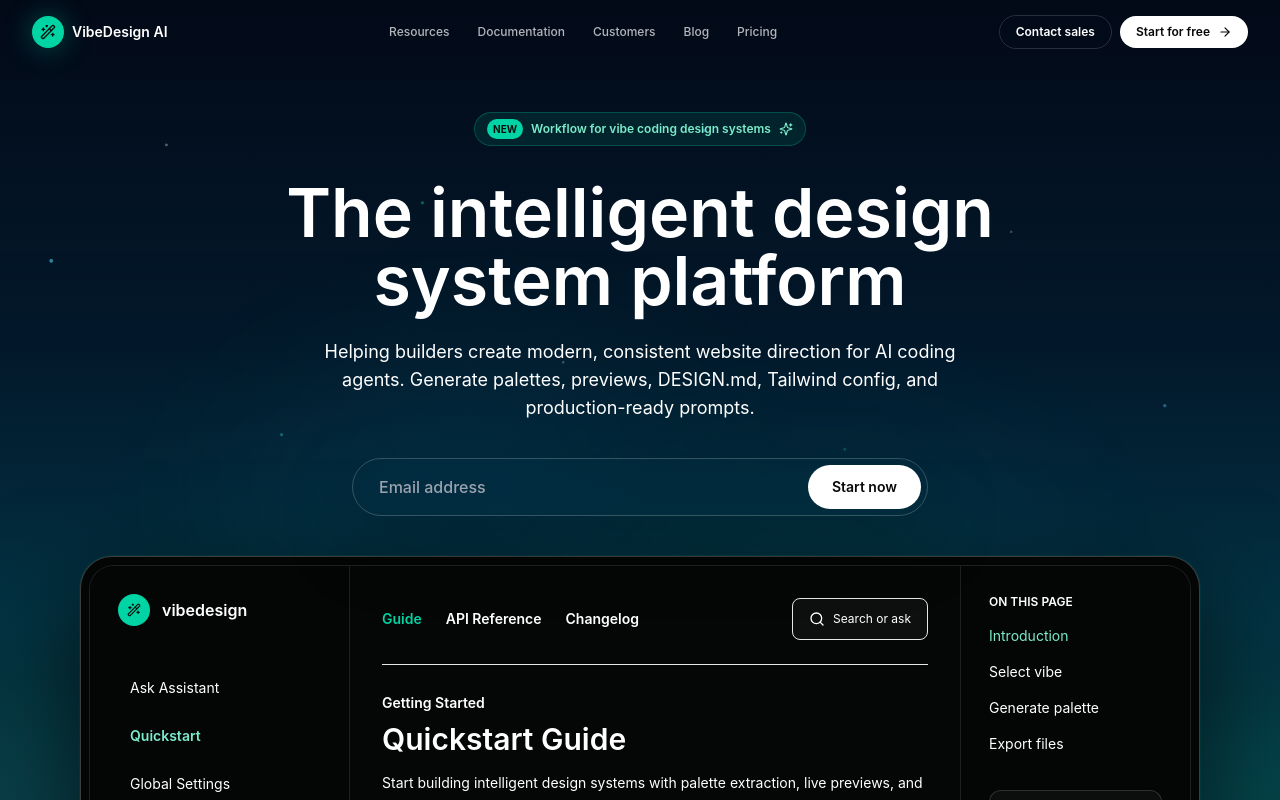
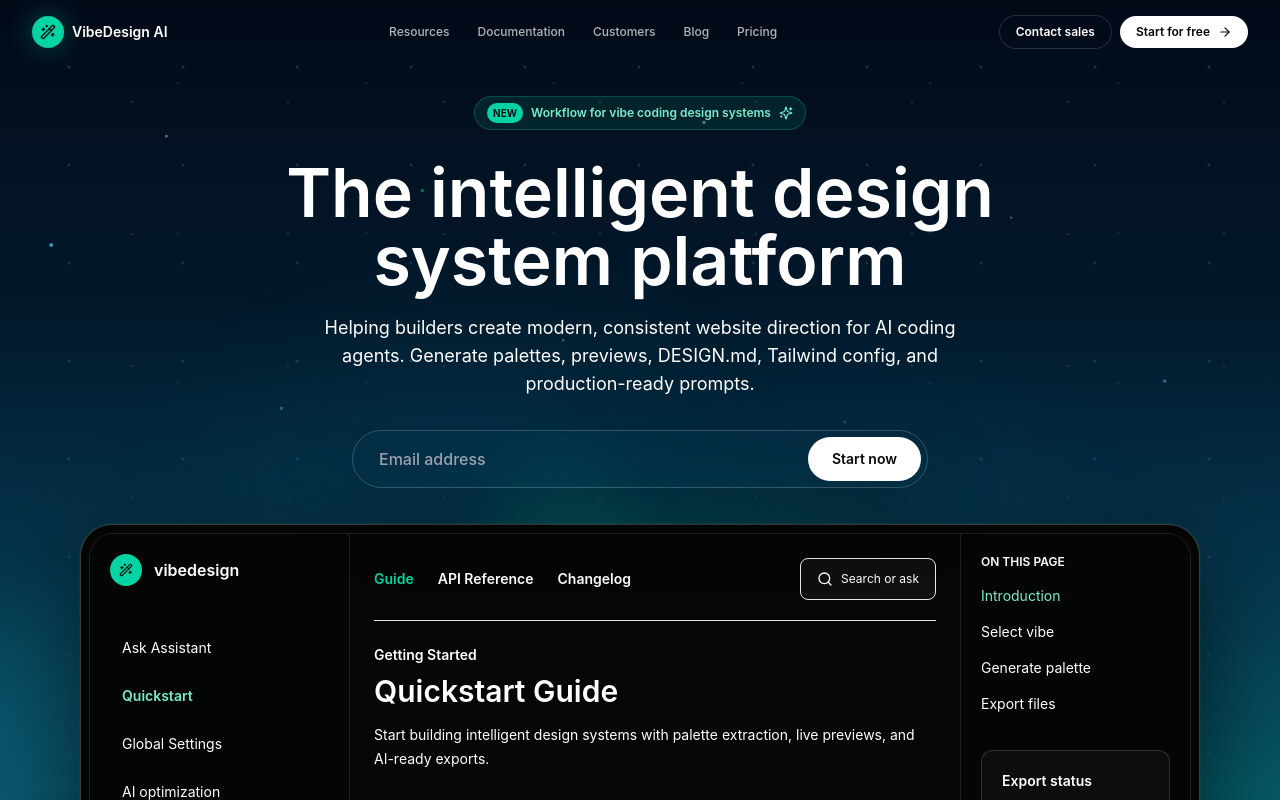
Before and after one commit to rhmatzeka/VibeDesignAI, a Next.js app: page / in a window 1280 px wide. Shown: the top 800 px of the page. Built offline with nearby package versions, Linux system fonts and the light colour scheme.

Commit message:
Polish hero aurora and preview reveal

```diff
--- a/app/globals.css
+++ b/app/globals.css
@@ -48,9 +48,10 @@ pre {
 
 .hero-section {
   background:
-    radial-gradient(ellipse 48rem 18rem at 50% 55%, rgba(0, 212, 164, 0.18), transparent 76%),
-    radial-gradient(ellipse 42rem 17rem at 66% 58%, rgba(14, 165, 233, 0.12), transparent 78%),
-    linear-gradient(180deg, #020917 0%, #031527 24%, #043244 43%, #05383d 55%, #041d1b 68%, #050806 82%, #050806 100%);
+    radial-gradient(ellipse 36rem 22rem at 52% 54%, rgba(0, 212, 164, 0.34), transparent 70%),
+    radial-gradient(ellipse 42rem 26rem at 70% 72%, rgba(0, 212, 164, 0.22), transparent 74%),
+    radial-gradient(ellipse 38rem 22rem at 22% 57%, rgba(14, 165, 233, 0.2), transparent 76%),
+    linear-gradient(180deg, #020917 0%, #031527 22%, #06304a 42%, #075569 58%, #07555a 70%, #063a3d 82%, #050806 100%);
 }
 
 .studio-scroll {
@@ -105,8 +106,23 @@ pre {
     radial-gradient(circle at 73% 70%, rgba(87, 218, 255, 0.32) 0 1px, transparent 1.8px),
     radial-gradient(circle at 88% 58%, rgba(0, 212, 164, 0.34) 0 1px, transparent 1.8px),
     radial-gradient(circle at 96% 74%, rgba(255, 255, 255, 0.24) 0 0.8px, transparent 1.5px);
-  opacity: 0.78;
-  mask-image: linear-gradient(180deg, black 0%, black 68%, transparent 96%);
+  opacity: 0.95;
+  background-size: auto, auto, auto, auto, auto, auto, auto, auto, auto, auto, auto, auto, auto, auto, auto, auto, auto, 120px 120px;
+  mask-image: linear-gradient(180deg, black 0%, black 82%, transparent 100%);
+}
+
+.hero-starfield::before {
+  content: "";
+  position: absolute;
+  inset: 0;
+  background-image:
+    radial-gradient(circle, rgba(87, 218, 255, 0.34) 0 1px, transparent 1.9px),
+    radial-gradient(circle, rgba(255, 255, 255, 0.2) 0 0.8px, transparent 1.6px),
+    radial-gradient(circle, rgba(0, 212, 164, 0.24) 0 1px, transparent 1.8px);
+  background-position: 12px 18px, 54px 36px, 84px 8px;
+  background-size: 114px 98px, 156px 132px, 188px 150px;
+  opacity: 0.62;
+  mask-image: linear-gradient(180deg, black 0%, black 78%, transparent 100%);
 }
 
 .hero-pixel-field {
@@ -116,10 +132,10 @@ pre {
   pointer-events: none;
   overflow: hidden;
   background:
-    radial-gradient(ellipse 44rem 17rem at 50% 52%, rgba(0, 212, 164, 0.2), rgba(0, 125, 111, 0.1) 48%, transparent 78%),
-    radial-gradient(ellipse 46rem 17rem at 63% 54%, rgba(14, 165, 233, 0.14), transparent 80%),
-    radial-gradient(ellipse 34rem 16rem at 28% 56%, rgba(22, 78, 99, 0.24), transparent 80%),
-    linear-gradient(180deg, transparent 0%, rgba(4, 50, 68, 0.2) 34%, rgba(6, 63, 66, 0.34) 52%, rgba(5, 43, 39, 0.18) 66%, #050806 78%, #050806 100%);
+    radial-gradient(ellipse 34rem 24rem at 50% 54%, rgba(0, 238, 170, 0.3), rgba(0, 125, 111, 0.16) 42%, transparent 74%),
+    radial-gradient(ellipse 42rem 24rem at 67% 67%, rgba(0, 212, 164, 0.22), transparent 78%),
+    radial-gradient(ellipse 36rem 21rem at 25% 57%, rgba(14, 165, 233, 0.2), transparent 78%),
+    linear-gradient(180deg, transparent 0%, rgba(4, 50, 68, 0.18) 28%, rgba(6, 81, 91, 0.36) 50%, rgba(6, 63, 66, 0.32) 70%, rgba(5, 43, 39, 0.18) 84%, #050806 100%);
   opacity: 1;
 }
 
@@ -133,14 +149,14 @@ pre {
 
 .hero-pixel-field::before {
   background:
-    radial-gradient(ellipse 13rem 20rem at 50% 57%, rgba(0, 255, 181, 0.17), transparent 72%),
-    radial-gradient(ellipse 11rem 19rem at 58% 59%, rgba(30, 214, 158, 0.13), transparent 74%),
-    radial-gradient(ellipse 10rem 18rem at 44% 61%, rgba(64, 255, 205, 0.11), transparent 72%);
+    radial-gradient(ellipse 12rem 30rem at 50% 58%, rgba(0, 255, 181, 0.32), transparent 72%),
+    radial-gradient(ellipse 11rem 26rem at 59% 69%, rgba(30, 214, 158, 0.22), transparent 74%),
+    radial-gradient(ellipse 10rem 24rem at 43% 72%, rgba(64, 255, 205, 0.18), transparent 72%);
   filter: blur(14px);
-  opacity: 0.7;
+  opacity: 0.86;
   transform: rotate(-10deg) scaleY(1.08);
-  transform-origin: 50% 60%;
-  mask-image: linear-gradient(180deg, transparent 0%, black 28%, black 66%, transparent 86%);
+  transform-origin: 50% 72%;
+  mask-image: linear-gradient(180deg, transparent 0%, black 24%, black 86%, transparent 100%);
 }
 
 .hero-pixel-field::after {
@@ -148,7 +164,7 @@ pre {
     radial-gradient(ellipse 32rem 13rem at 4% 58%, rgba(26, 92, 126, 0.3), transparent 80%),
     radial-gradient(ellipse 36rem 14rem at 96% 60%, rgba(0, 151, 143, 0.16), transparent 82%),
     linear-gradient(180deg, rgba(0, 0, 0, 0) 0%, rgba(2, 8, 11, 0.02) 58%, rgba(2, 8, 11, 0.34) 72%, #050806 86%, #050806 100%);
-  opacity: 0.82;
+  opacity: 0.72;
 }
 
 .aurora-ribbon {
--- a/components/LandingPage.tsx
+++ b/components/LandingPage.tsx
@@ -69,27 +69,27 @@ export function LandingPage() {
   return (
     <main className="min-h-screen bg-[#050806] text-white">
       <section className="hero-section relative overflow-hidden border-b border-white/8">
-        <div className="hero-starfield opacity-35" />
+        <div className="hero-starfield" />
         <div className="hero-pixel-field" aria-hidden="true" />
         <div className="aurora-ribbon aurora-ribbon-one" />
         <div className="aurora-ribbon aurora-ribbon-two" />
 
         <LandingHeader />
 
-        <div className="relative z-10 mx-auto flex min-h-[980px] max-w-7xl flex-col items-center px-4 pb-24 pt-28 text-center sm:px-6 lg:min-h-[1010px] lg:px-8">
+        <div className="relative z-10 mx-auto flex min-h-[900px] max-w-7xl flex-col items-center px-4 pb-16 pt-24 text-center sm:px-6 lg:min-h-[930px] lg:px-8">
           <div className="inline-flex items-center gap-2 rounded-full border border-[#00d4a4]/25 bg-[#00d4a4]/10 px-3 py-1.5 text-xs font-semibold text-[#7cebcb]">
             <span className="rounded-full bg-[#00d4a4] px-1.5 py-0.5 text-[10px] font-bold text-[#06100d]">NEW</span>
             Workflow for vibe coding design systems
             <Sparkles className="h-3.5 w-3.5" />
           </div>
 
-          <h1 className="mt-8 max-w-4xl text-5xl font-semibold leading-[1.04] text-white sm:text-6xl lg:text-[68px]">
+          <h1 className="mt-7 max-w-4xl text-5xl font-semibold leading-[1.04] text-white sm:text-6xl lg:text-[68px]">
             The intelligent design system platform
           </h1>
-          <p className="mt-6 max-w-2xl text-base leading-7 text-white/68 sm:text-lg">
+          <p className="mt-5 max-w-2xl text-base leading-7 text-white/68 sm:text-lg">
             Helping builders create modern, consistent website direction for AI coding agents. Generate palettes, previews, DESIGN.md, Tailwind config, and production-ready prompts.
           </p>
-          <form action="/studio" className="mt-9 flex w-full max-w-xl items-center rounded-full border border-white/20 bg-white/12 p-1.5 text-left shadow-[0_24px_80px_rgba(0,0,0,0.24)] backdrop-blur-xl">
+          <form action="/studio" className="mt-8 flex w-full max-w-xl items-center rounded-full border border-white/20 bg-white/12 p-1.5 text-left shadow-[0_24px_80px_rgba(0,0,0,0.24)] backdrop-blur-xl">
             <input
               aria-label="Email address"
               name="email"
@@ -102,7 +102,7 @@ export function LandingPage() {
             </button>
           </form>
 
-          <div id="preview" className="mt-10 w-full max-w-[1120px] scroll-mt-24">
+          <div id="preview" className="mt-9 w-full max-w-[1120px] scroll-mt-24">
             <ProductMockup />
           </div>
 
@@ -344,7 +344,7 @@ function ProductMockup() {
   return (
     <div className="rounded-[2rem] border border-white/[0.22] bg-[#030605] p-2 shadow-[0_34px_110px_rgba(0,0,0,0.68),0_0_0_1px_rgba(0,212,164,0.08)]">
       <div className="grid min-h-[560px] overflow-hidden rounded-[1.55rem] border border-white/10 bg-[#050706] text-left lg:grid-cols-[260px_minmax(0,1fr)_230px]">
-        <aside className="hidden border-r border-white/10 bg-[#040605] p-7 lg:block">
+        <aside className="hidden border-r border-white/10 bg-[#040605] p-5 lg:block">
           <div className="mb-10 flex items-center gap-3">
             <span className="grid h-8 w-8 place-items-center rounded-full bg-[#00d4a4] text-[#06100d]">
               <Wand2 className="h-3.5 w-3.5" />
@@ -358,8 +358,8 @@ function ProductMockup() {
           ))}
         </aside>
 
-        <div className="bg-[#050706] p-6 sm:p-8">
-          <div className="flex flex-col gap-4 border-b border-white/12 pb-6 sm:flex-row sm:items-center sm:justify-between">
+        <div className="bg-[#050706] p-5 sm:p-6">
+          <div className="flex flex-col gap-4 border-b border-white/12 pb-5 sm:flex-row sm:items-center sm:justify-between">
             <div className="flex items-center gap-6 text-sm font-semibold">
               <span className="text-[#00d4a4]">Guide</span>
               <span className="text-white/58">API Reference</span>
@@ -371,7 +371,7 @@ function ProductMockup() {
             </div>
           </div>
 
-          <div className="mt-7">
+          <div className="mt-6">
             <p className="text-sm font-semibold text-white">Getting Started</p>
             <h3 className="mt-2 text-3xl font-semibold leading-tight text-white">Quickstart Guide</h3>
             <p className="mt-3 max-w-2xl text-sm leading-6 text-white/62">
@@ -393,7 +393,7 @@ function ProductMockup() {
           </div>
         </div>
 
-        <aside className="hidden border-l border-white/10 bg-[#040605] p-7 lg:block">
+        <aside className="hidden border-l border-white/10 bg-[#040605] p-5 lg:block">
           <p className="text-xs font-semibold text-white/68">ON THIS PAGE</p>
           {["Introduction", "Select vibe", "Generate palette", "Export files"].map((item, index) => (
             <p key={item} className={`mt-4 text-sm ${index === 0 ? "text-[#7cebcb]" : "text-white/48"}`}>{item}</p>
```
